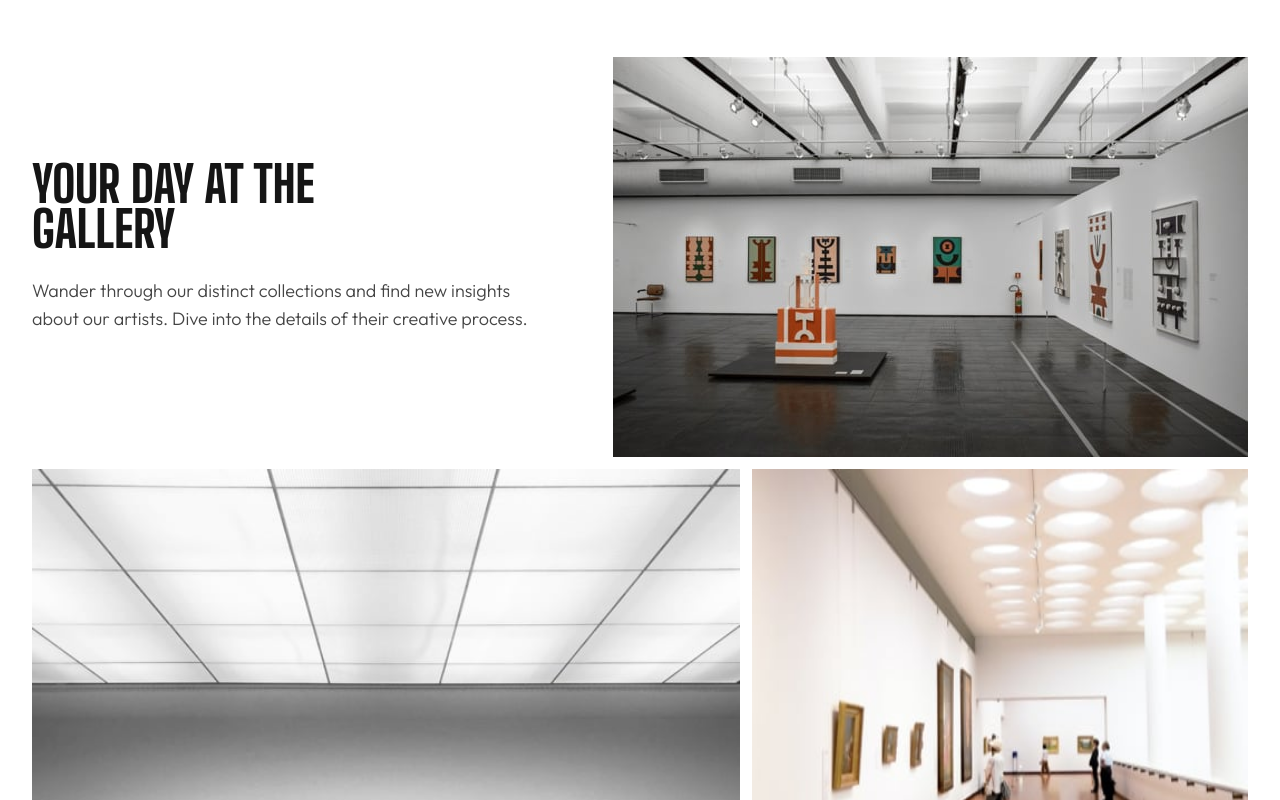
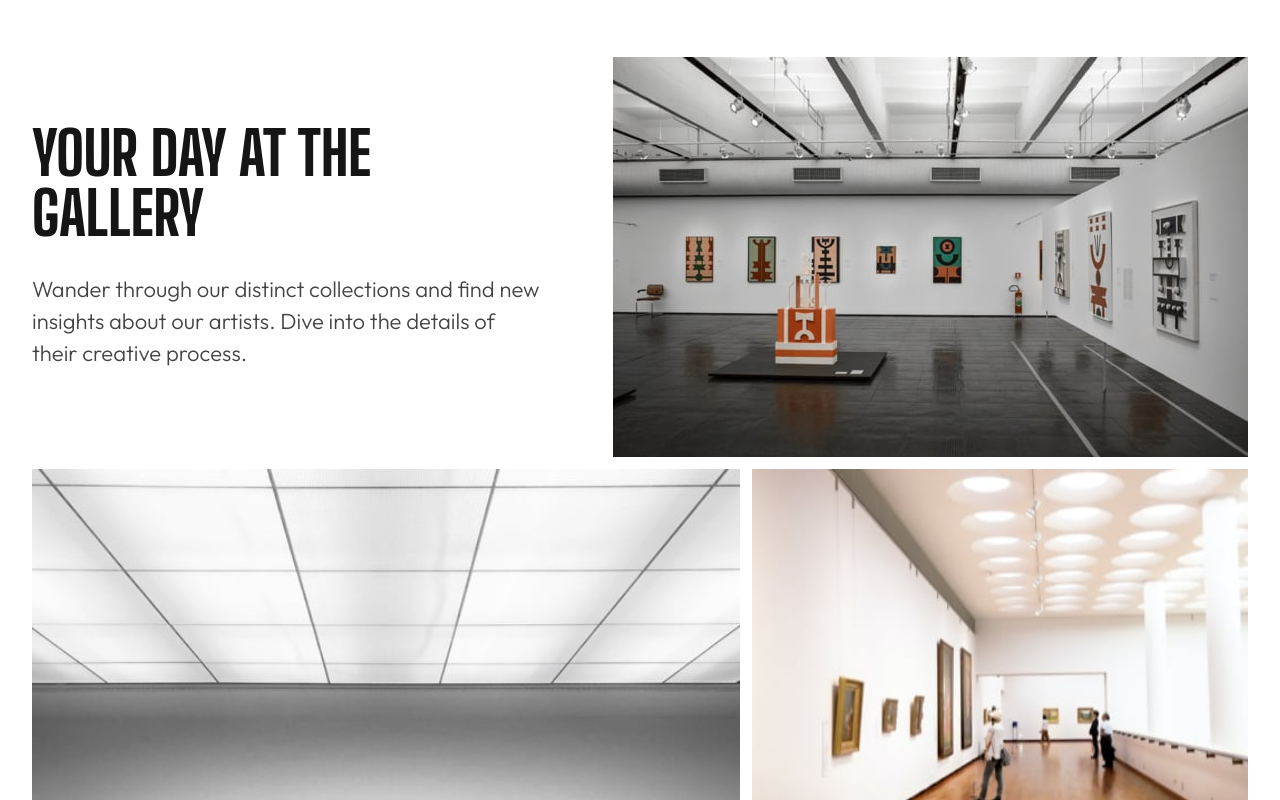
Before and after one commit to ltc870/artgallerywebsite, a React (Vite) app: page / in a window 1280 px wide. Shown: the part 2300-3100 px from the top of the page. Built offline with nearby package versions, Linux system fonts and the light colour scheme.

Commit message:
began working on desktop view for the Main section

```diff
--- a/src/components/Main.module.css
+++ b/src/components/Main.module.css
@@ -165,3 +165,23 @@
     }
 
 }
+
+/*! DESKTOP VIEW  */
+
+@media (min-width: 1024px) {
+    /* TYPOGRAPHY */
+    .mainTitle,
+    .mainSubtitle {
+        font-size: 3.75rem;
+        line-height: 60px;
+    }
+
+    .mainText,
+    .mainSubtext {
+        font-size: 1.375rem;
+        line-height: 32px;
+    }
+
+    /* LAYOUT */
+
+}
```
